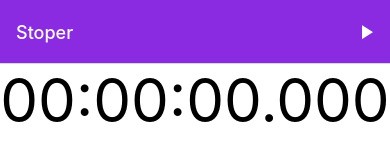
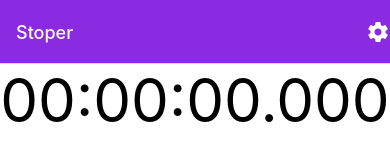
Before and after one commit to 248835/StoperReactTS, a React Native app: screen /Stoper in a window 390 px wide. Shown: the top 160 px of the page. Built offline with nearby package versions, Linux system fonts and the light colour scheme.

Commit message:
added settings icon

```diff
--- a/App.tsx
+++ b/App.tsx
@@ -5,6 +5,7 @@ import { RouteProp, NavigationContainer } from '@react-navigation/native';
 import { NativeStackNavigationProp, createNativeStackNavigator } from '@react-navigation/native-stack';
 import { IconButton, useTheme } from 'react-native-paper';
 import Settings from './src/settings/Settings';
+import { Icon } from 'react-native-elements'
 
 export type NativeStackParams = {
   Stoper: {
@@ -49,7 +50,7 @@ const App = () => {
               backgroundColor: !!route.params ? route.params.headerColor : colors.primary
             },
             headerRight: () => (
-							<IconButton icon='play'
+              <Icon name="settings"
                 color={'white'}
                 onPress={() => navigation.navigate("Settings", { headerColor: route.params.headerColor, textColor: route.params.textColor, backgroundColor: route.params.backgroundColor })} />
             ),
--- a/package.json
+++ b/package.json
@@ -12,6 +12,7 @@
   "dependencies": {
     "@react-navigation/native": "^6.0.6",
     "@react-navigation/native-stack": "^6.2.5",
+    "@types/react-native-elements": "^0.18.0",
     "react": "17.0.2",
     "react-color": "^2.19.3",
     "react-native": "0.66.1",
```
Lines whose indentation alone changed are shown as unchanged.
